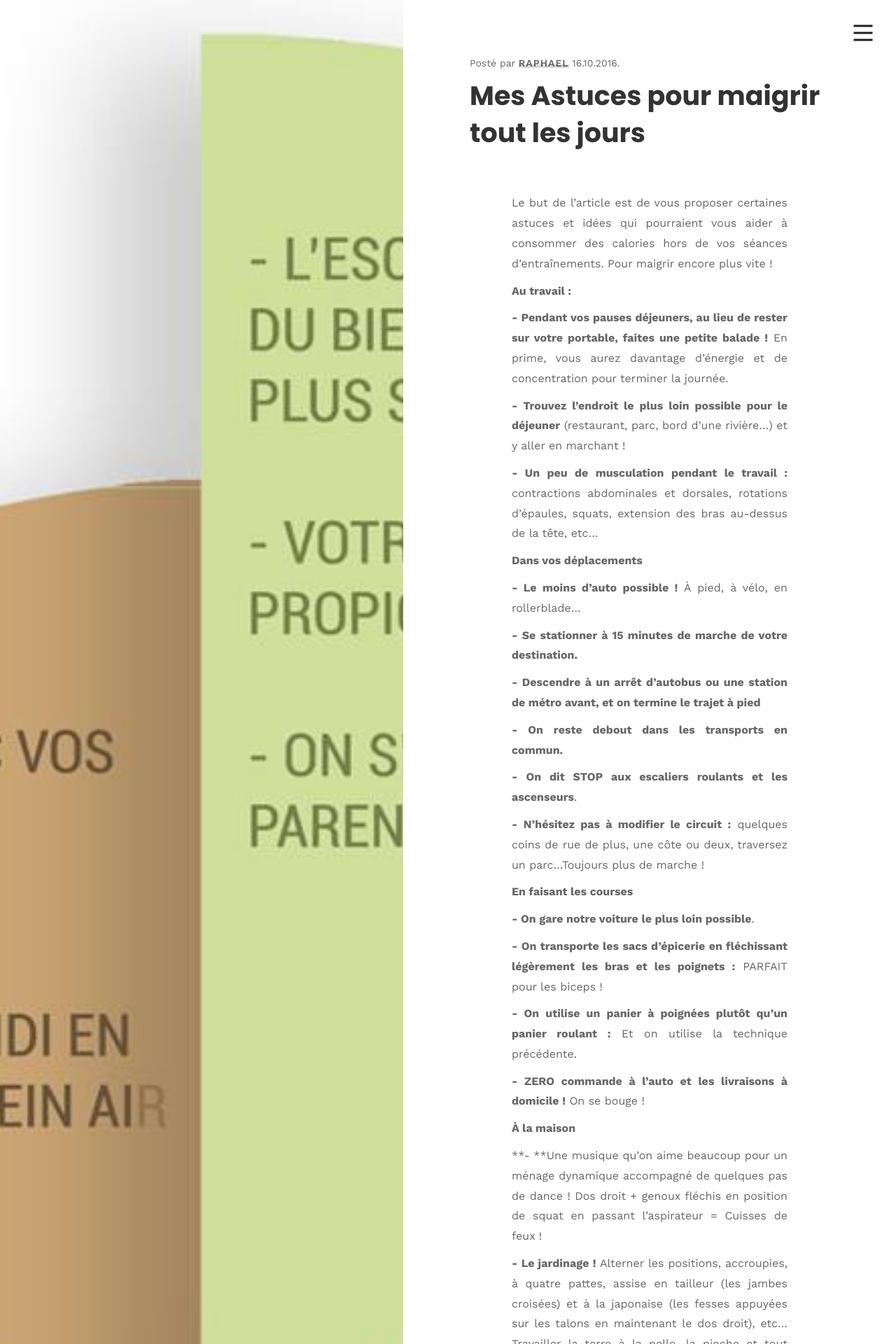
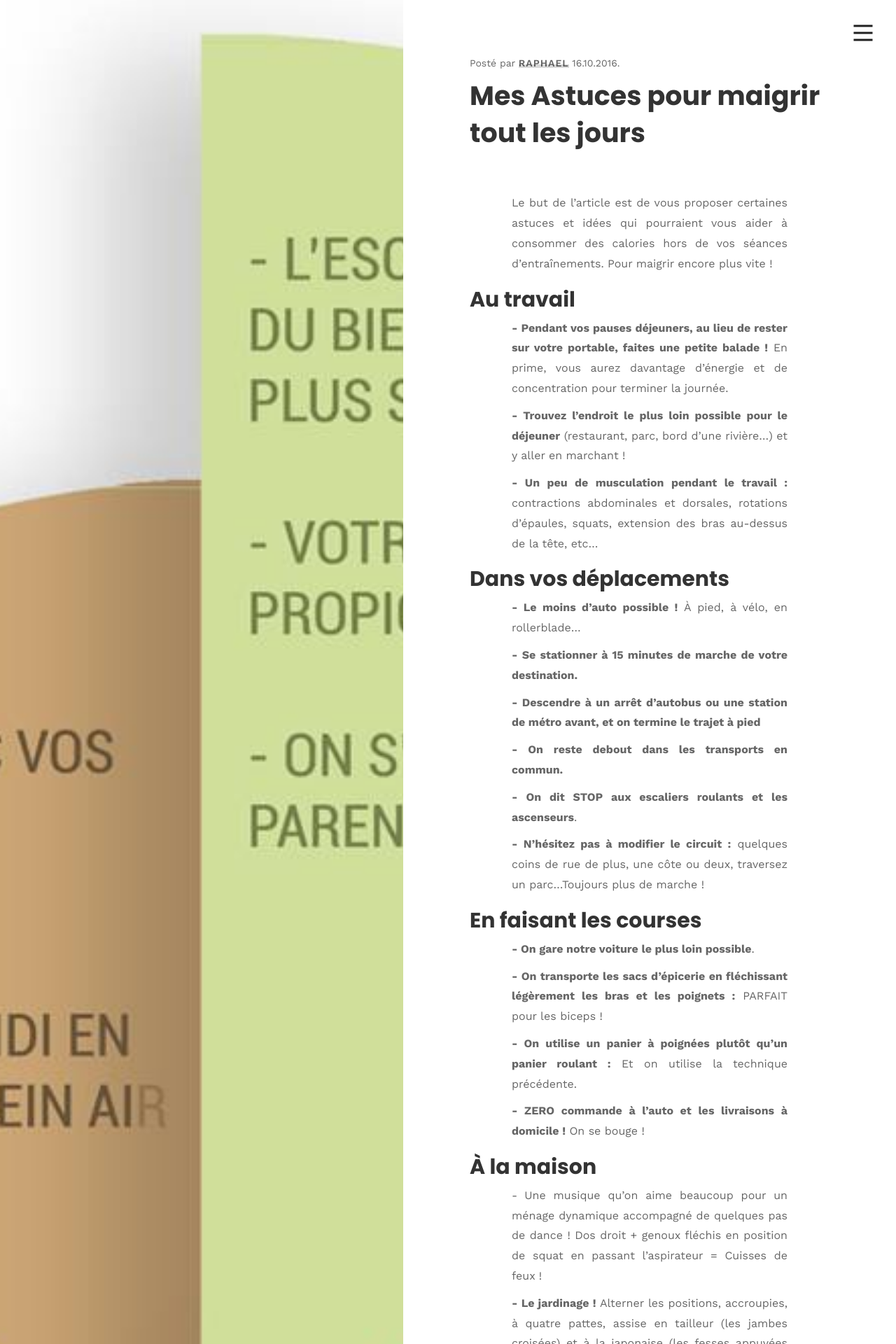
Before and after one commit to phildaponte/odemard, a Jekyll site: the page built from _posts/2017-06-19-e.md, in a window 1280 px wide. Shown: the top 1920 px of the page at 70% size. Built offline with Jekyll 4.4.1, drawn with Linux system fonts in a browser that asks for light colours; comment, search, counter and statistics services are not loaded.

```diff
--- a/_posts/2017-06-19-e.md
+++ b/_posts/2017-06-19-e.md
@@ -11,7 +11,7 @@ Le but de l’article est de vous proposer certaines astuces et idées qui
 pourraient vous aider à consommer des calories hors de vos séances
 d’entraînements. Pour maigrir encore plus vite !
 
-**Au travail :**
+## **Au travail **
 
 **- Pendant vos pauses déjeuners, au lieu de rester sur votre portable, faites
 une petite balade !** En prime, vous aurez davantage d'énergie et de
@@ -24,7 +24,7 @@ bord d'une rivière…) et y aller en marchant !
 dorsales, rotations d'épaules, squats, extension des bras au-dessus de la tête,
 etc...
 
-**Dans vos déplacements**
+## **Dans vos déplacements**
 
 **- Le moins d’auto possible !** À pied, à vélo, en rollerblade…
 
@@ -40,7 +40,7 @@ le trajet à pied**
 **- N’hésitez pas à modifier le circuit :** quelques coins de rue de plus, une côte
 ou deux, traversez un parc…Toujours plus de marche !
 
-**En faisant les courses**
+## **En faisant les courses**
 
 **- On gare notre voiture le plus loin possible**.
 
@@ -52,9 +52,9 @@ technique précédente.
 
 **- ZERO commande à l'auto et les livraisons à domicile !** On se bouge !
 
-**À la maison**
+## **À la maison**
 
-**- **Une musique qu’on aime beaucoup pour un ménage dynamique
+-** **Une musique qu’on aime beaucoup pour un ménage dynamique
 accompagné de quelques pas de dance ! Dos droit \+ genoux fléchis en position de squat en passant l'aspirateur =
 Cuisses de feux !
 
@@ -75,7 +75,7 @@ marches à la fois et redescendez marche par marche.
 faire en famille ! Et n’hésitez pas à jouer avec l’animal pour encore plus d’effort
 \(lancer la balle, courir…) !
 
-** - Jouez avec vos enfants :** Poussez la balançoire, faites des courses, jeux de
+**- Jouez avec vos enfants :** Poussez la balançoire, faites des courses, jeux de
 ballon, frisbee, cerf-volant, gants de baseball et autres objets pour créer des
 atmosphères et d’activité.
 
@@ -95,7 +95,7 @@ Fitness !
 **- En fin de semaine, partez en famille !** Randonnée pédestre, ski, course
 d’orientation, vélo, canoë …
 
-**Dans vos loisirs**
+## **Dans vos loisirs**
 
 **- Trouvez-vous un exutoire :** La danse, le yoga, le patinage, la natation, les
 arts martiaux, l'escalade, un sport collectif, la randonnée pédestre…
@@ -107,7 +107,7 @@ famille ou entre amis pour des mini-tournois ou simplement pour s'amuser.
 **- STOP la télévision, on fait du sport :** Au lieu de regarder la télévision on va
 pratiquer un sport.
 
-**Avec les amis**
+## **Avec les amis**
 
 **- Bougez avec vos amis :** marcher, patiner, faire une courte randonnée de ski
 de fond, jouer au badminton, match de basket…
@@ -124,4 +124,4 @@ et augmenter votre dépense calorique. Cela va vraiment booster votre
 processus de perte de poids et améliorer son efficacité. Mettez toute les
 chances de votre coté pour réussir !
 
-**À vous de jouer !**
+## **À vous de jouer !**
```
